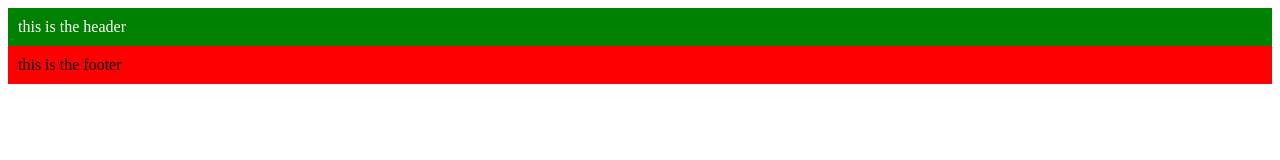
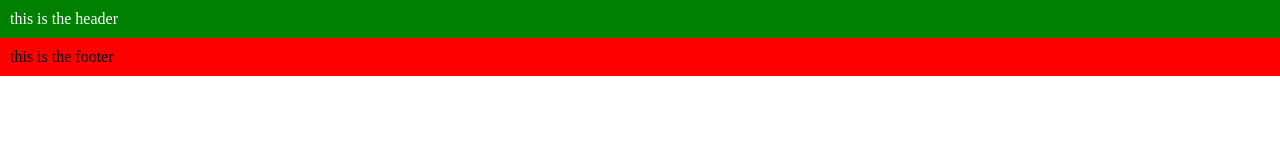
Before and after one commit to Ji-yoh/miniproject, a plain HTML site: page index.html in a window 1280 px wide. Drawn offline with Linux system fonts and the light colour scheme; files that its build step writes are made by us from their sources.

Commit message:
"added css"

```diff
--- a/index.html
+++ b/index.html
@@ -5,22 +5,7 @@
     <meta http-equiv="X-UA-Compatible" content="IE=edge">
     <meta name="viewport" content="width=device-width, initial-scale=1.0">
     <title>Landing Page</title>
-    <style>
-        header {
-            background-color: green;
-            color: white;
-            padding: 10px;
-        }
-
-        body {
-            margin 0;
-        }
-
-        footer {
-            background-color: red;
-            padding: 10px;
-        }
-    </style>
+    <link rel="stylesheet" href="./assets/style.css">
 </head>
 <body>
     <header>
--- /dev/null
+++ b/style.css
@@ -0,0 +1,14 @@
+header {
+    background-color: green;
+    color: white;
+    padding: 10px;
+}
+
+body {
+    margin: 0;
+}
+
+footer {
+    background-color: red;
+    padding: 10px;
+}
```
